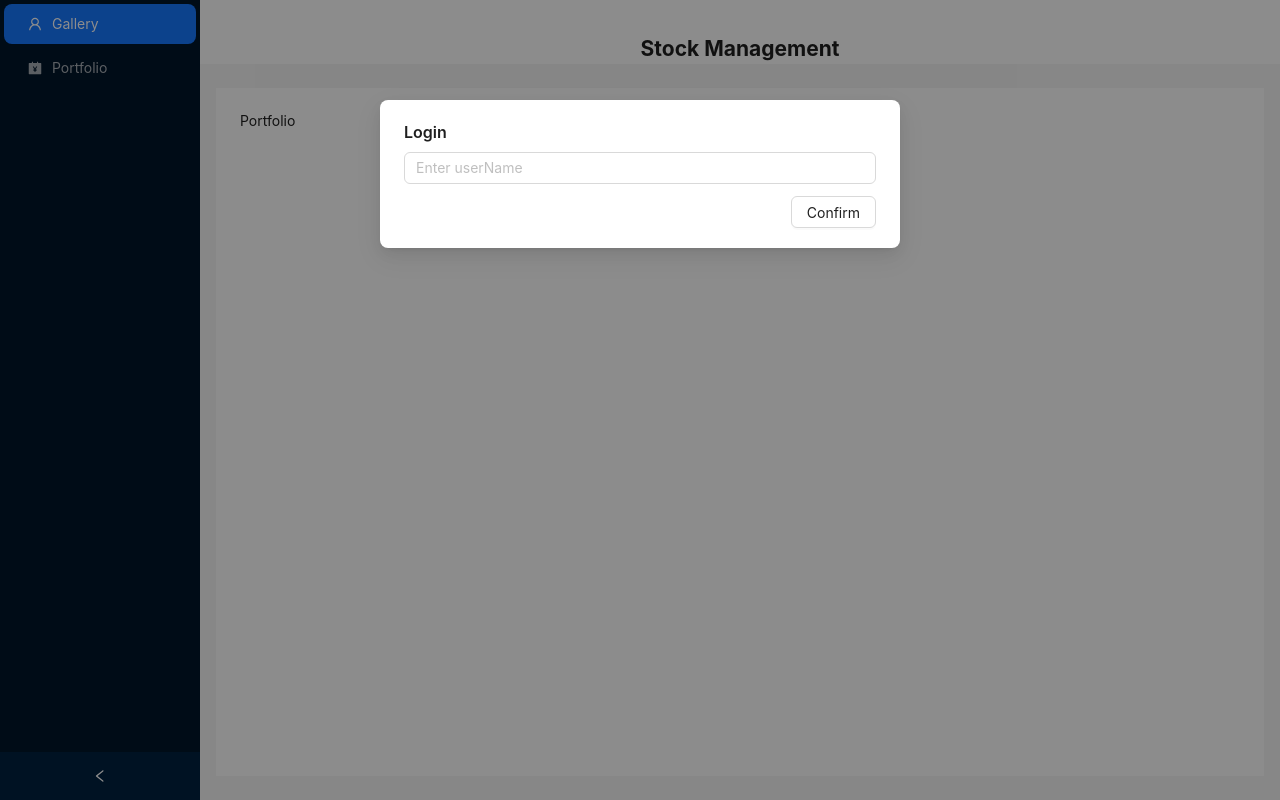
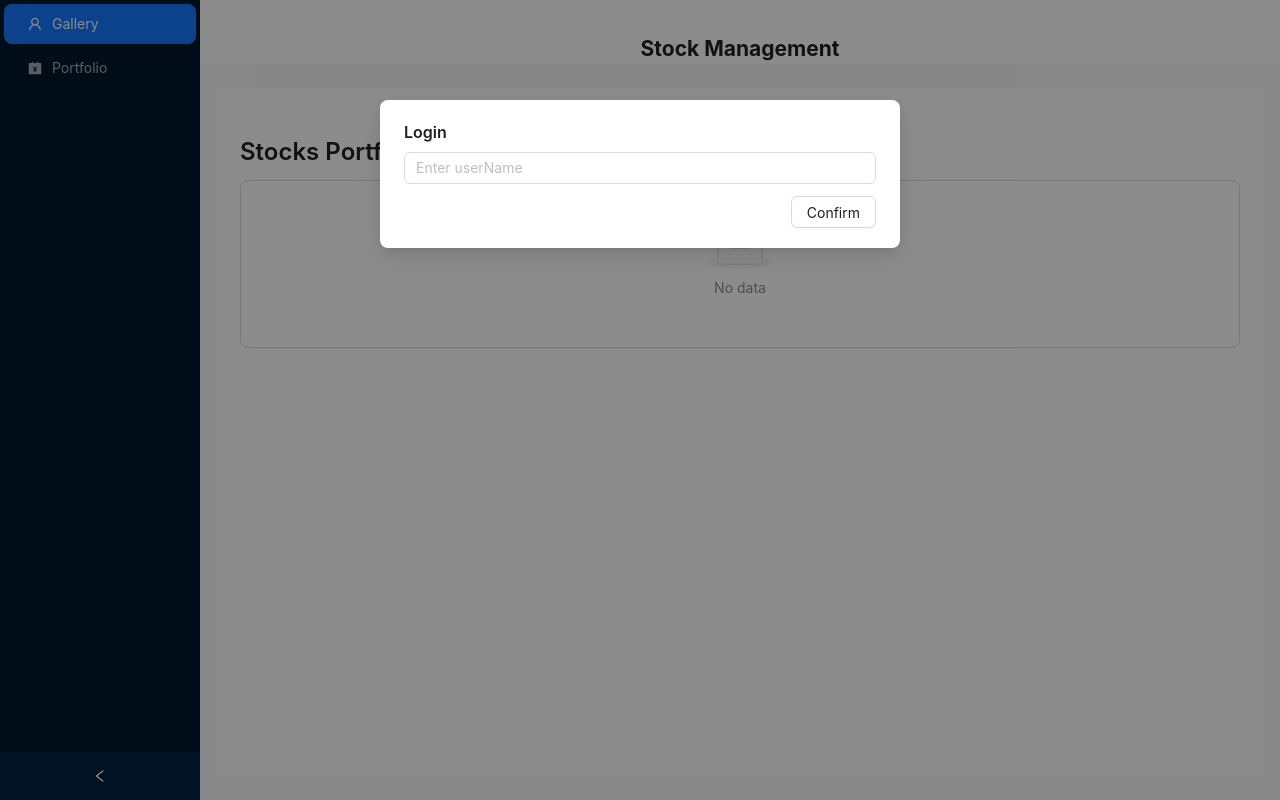
Before and after one commit to yair-cohen0/stock-management, a React (Vite) app in the folder frontend/: page /portfolio in a window 1280 px wide. Built offline with nearby package versions, Linux system fonts and the light colour scheme.

Commit message:
Add styling to StocksList, enhance Gallery and add Portfolio

```diff
--- a/frontend/src/pages/gallery/index.tsx
+++ b/frontend/src/pages/gallery/index.tsx
@@ -3,6 +3,7 @@ import { SearchBar } from "./searchBar.tsx";
 import { useQuery } from "@tanstack/react-query";
 import { fetchStocksByName } from "../../queries/fetchStocksByName.query.ts";
 import { StocksList } from "../../shared/components/stocksList.tsx";
+import { Divider, Typography } from "antd";
 
 export const Gallery: React.FC = () => {
   const [searchTerm, setSearchTerm] = useState("");
@@ -18,7 +19,9 @@ export const Gallery: React.FC = () => {
 
   return (
     <>
+      <Typography.Title level={3}>Search Stocks</Typography.Title>
       <SearchBar handleSearch={handleSearch} />
+      <Divider />
       {stocksQuery.isLoading ? (
         <p>Loading...</p>
       ) : (
--- a/frontend/src/pages/portfolio/index.tsx
+++ b/frontend/src/pages/portfolio/index.tsx
@@ -1,5 +1,13 @@
 import React from "react";
+import { StocksList } from "../../shared/components/stocksList.tsx";
+import { portfolioStore } from "../../stores/portfolio.store.ts";
+import { Typography } from "antd";
 
 export const Portfolio: React.FC = () => {
-  return <span>Portfolio</span>;
+  return (
+    <>
+      <Typography.Title level={3}>Stocks Portfolio</Typography.Title>
+      <StocksList stocks={portfolioStore.portfolio?.stocks || []} />
+    </>
+  );
 };
--- a/frontend/src/shared/components/stocksList.tsx
+++ b/frontend/src/shared/components/stocksList.tsx
@@ -15,8 +15,8 @@ export const StocksList: React.FC<StocksListProps> = ({ stocks }) => {
 
   return (
     <div>
-      <Typography.Title level={3}>Stocks List</Typography.Title>
       <List
+        style={{ maxHeight: "70vh", overflowY: "auto" }}
         bordered
         dataSource={stocks}
         renderItem={(stock) => (
```
